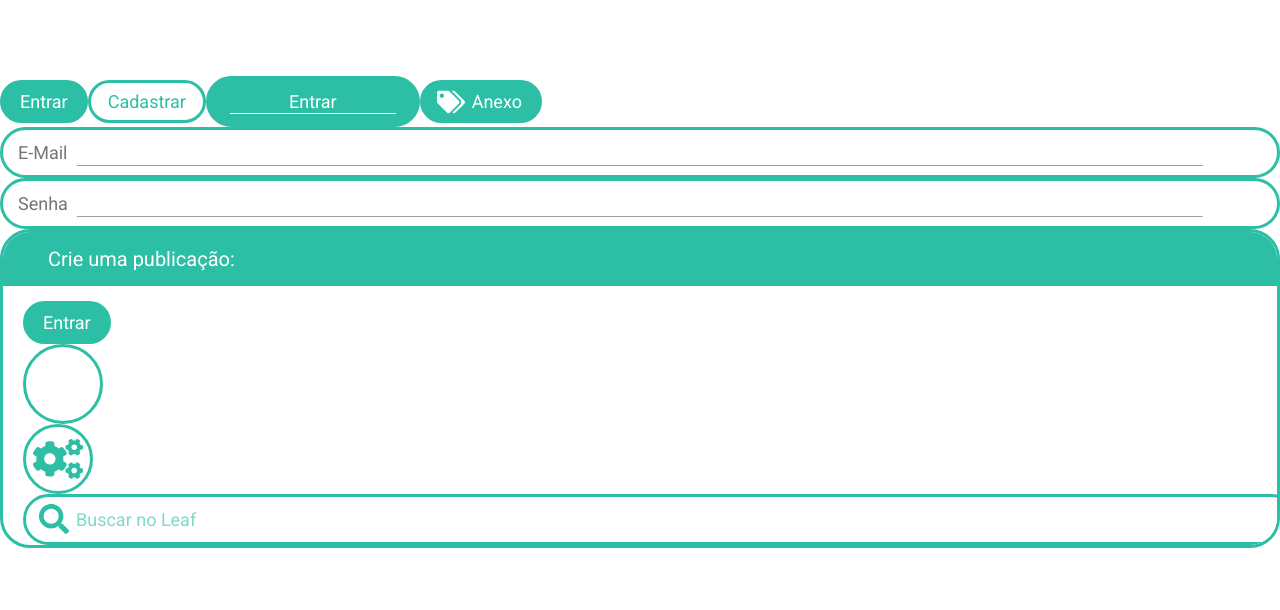
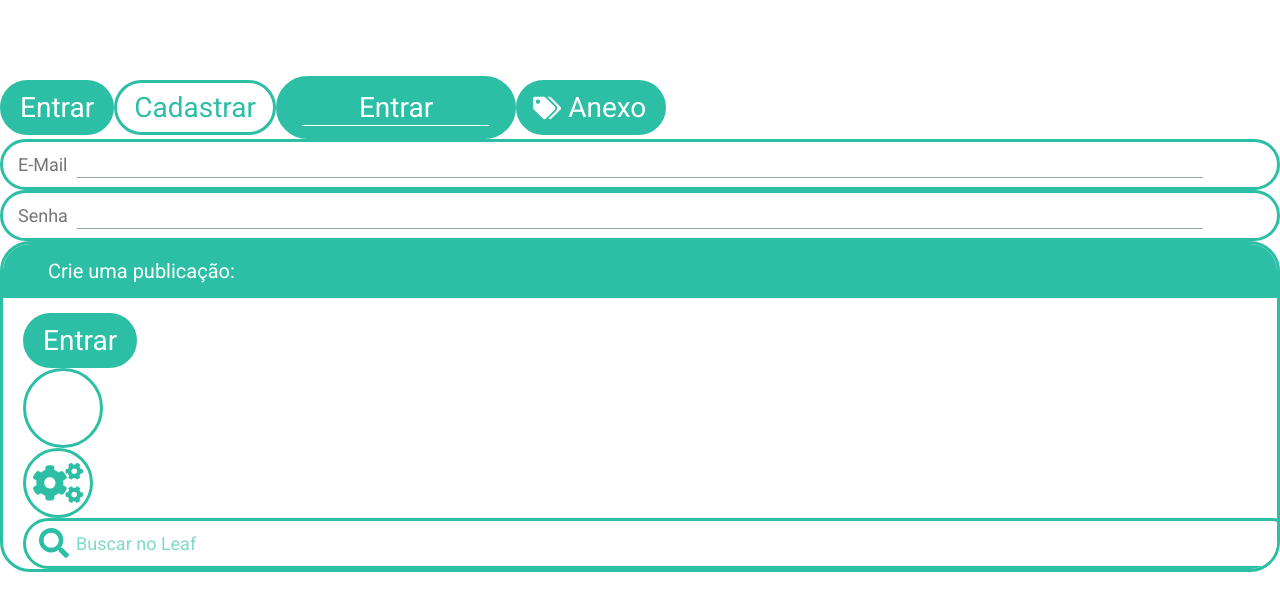
Before and after one commit to 1ChristianAlex/ladies-first, a React (Create React App) app in the folder frontend/: page /components in a window 1280 px wide. Shown: the top 610 px of the page. Built offline with nearby package versions, Linux system fonts and the light colour scheme.

Commit message:
refac: remade scrollable container

```diff
--- a/frontend/src/assets/index.js
+++ b/frontend/src/assets/index.js
@@ -1,5 +1,6 @@
 export const images = {
   background: require('./img/background.png'),
   leaf: require('./img/leaf.svg'),
-  leafPrimary: require('./img/leaf_primary.svg')
+  leafPrimary: require('./img/leaf_primary.svg'),
+  cover: require('./img/capa.jpg')
 };
--- a/frontend/src/components/Button/Button.jsx
+++ b/frontend/src/components/Button/Button.jsx
@@ -4,7 +4,7 @@ import { Link } from 'react-router-dom';
 import * as Fa from 'react-icons/fa';
 import { StyledButton, StyledIcon, Text } from './styles';
 
-const Button = ({ text, href, to, onClick, bigger, active, icon, padding }) => {
+const Button = ({ text, href, to, onClick, bigger, active, icon, padding, bigText }) => {
   const Icon = Fa[icon];
 
   const Component = () => {
@@ -30,7 +30,7 @@ const Button = ({ text, href, to, onClick, bigger, active, icon, padding }) => {
       padding={padding}
     >
       {icon && <StyledIcon as={Icon} size="28" />}
-      <Text hasIcon={!!icon}>{text}</Text>
+      <Text hasIcon={!!icon} bigText>{text}</Text>
     </StyledButton>
   );
 };
@@ -41,7 +41,8 @@ Button.defaultProps = {
   to: null,
   onClick: () => {},
   icon: '',
-  padding: ''
+  padding: '',
+  bigText: false
 };
 
 Button.propTypes = {
@@ -50,7 +51,8 @@ Button.propTypes = {
   to: PropTypes.string,
   onClick: PropTypes.func,
   icon: PropTypes.string,
-  padding: PropTypes.string
+  padding: PropTypes.string,
+  bigText: PropTypes.bool,
 };
 
 export default Button;
--- a/frontend/src/components/Button/styles.js
+++ b/frontend/src/components/Button/styles.js
@@ -52,6 +52,7 @@ export const StyledIcon = styled.svg`
 `;
 
 export const Text = styled.span`
+  font-size: ${props => props.bigText ? 28 : 20}px;
   ${props => !!props.hasIcon && css`
     margin-left: 32px;
   `}
--- a/frontend/src/containers/Layout/styles.js
+++ b/frontend/src/containers/Layout/styles.js
@@ -8,6 +8,7 @@ export const Container = styled.div`
   background-size: cover;
   background-position: center;
   position: relative;
+  overflow-y: scroll;
 
   :after {
     top: 0;
@@ -18,7 +19,8 @@ export const Container = styled.div`
     width: 100%;
     height: 100%;
     background-color: #fbfbfb60;
-    position: absolute;
+    position: fixed;
+    pointer-events: none;
   }
 
   > * {
--- a/frontend/src/pages/Timeline/styles.js
+++ b/frontend/src/pages/Timeline/styles.js
@@ -5,7 +5,6 @@ export const Container = styled.div`
   align-items: flex-start;
   justify-content: flex-start;
   max-height: 100vh;
-  overflow-y: scroll;
   position: absolute;
   left: 0;
   right: 0;
```
